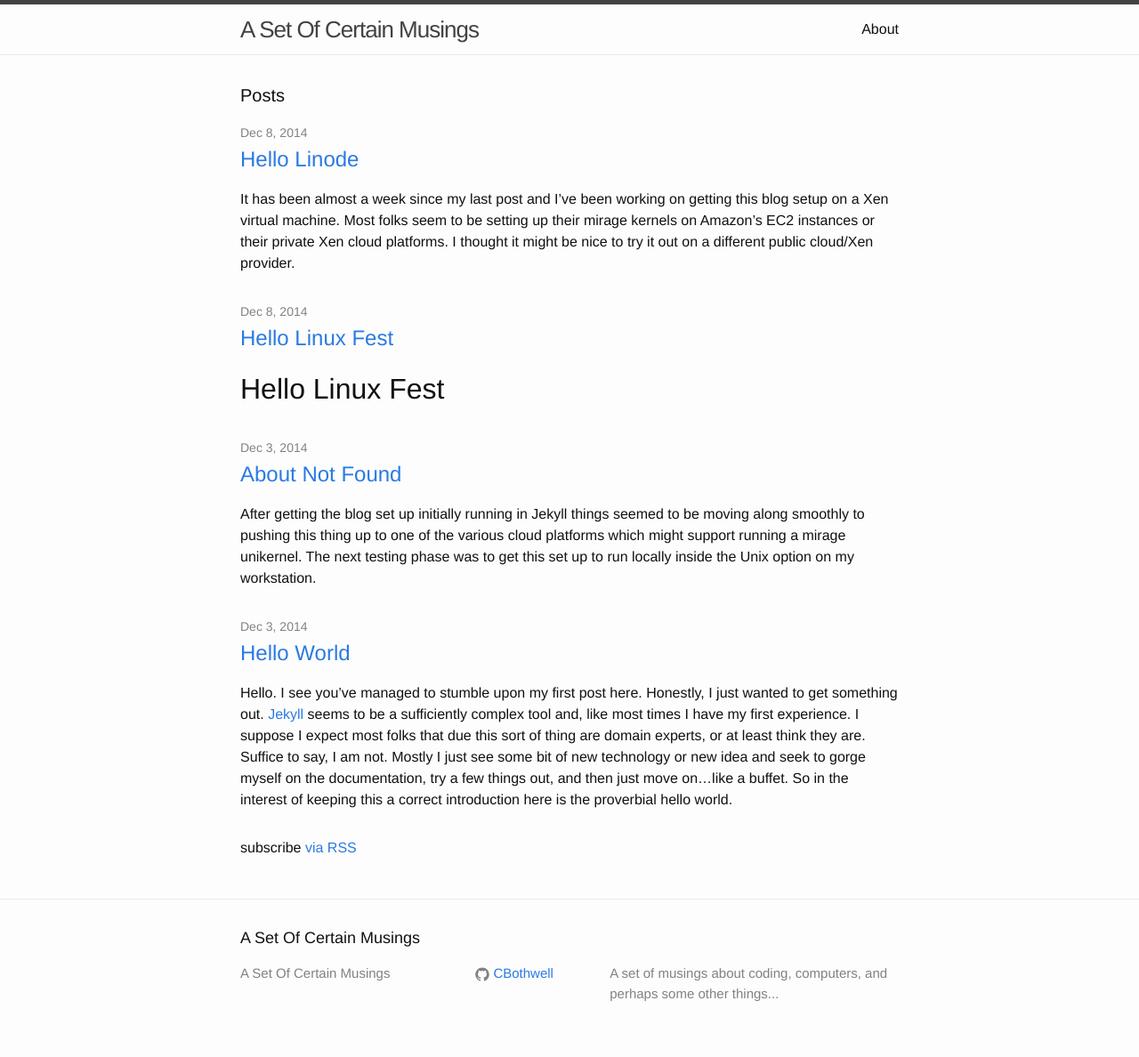
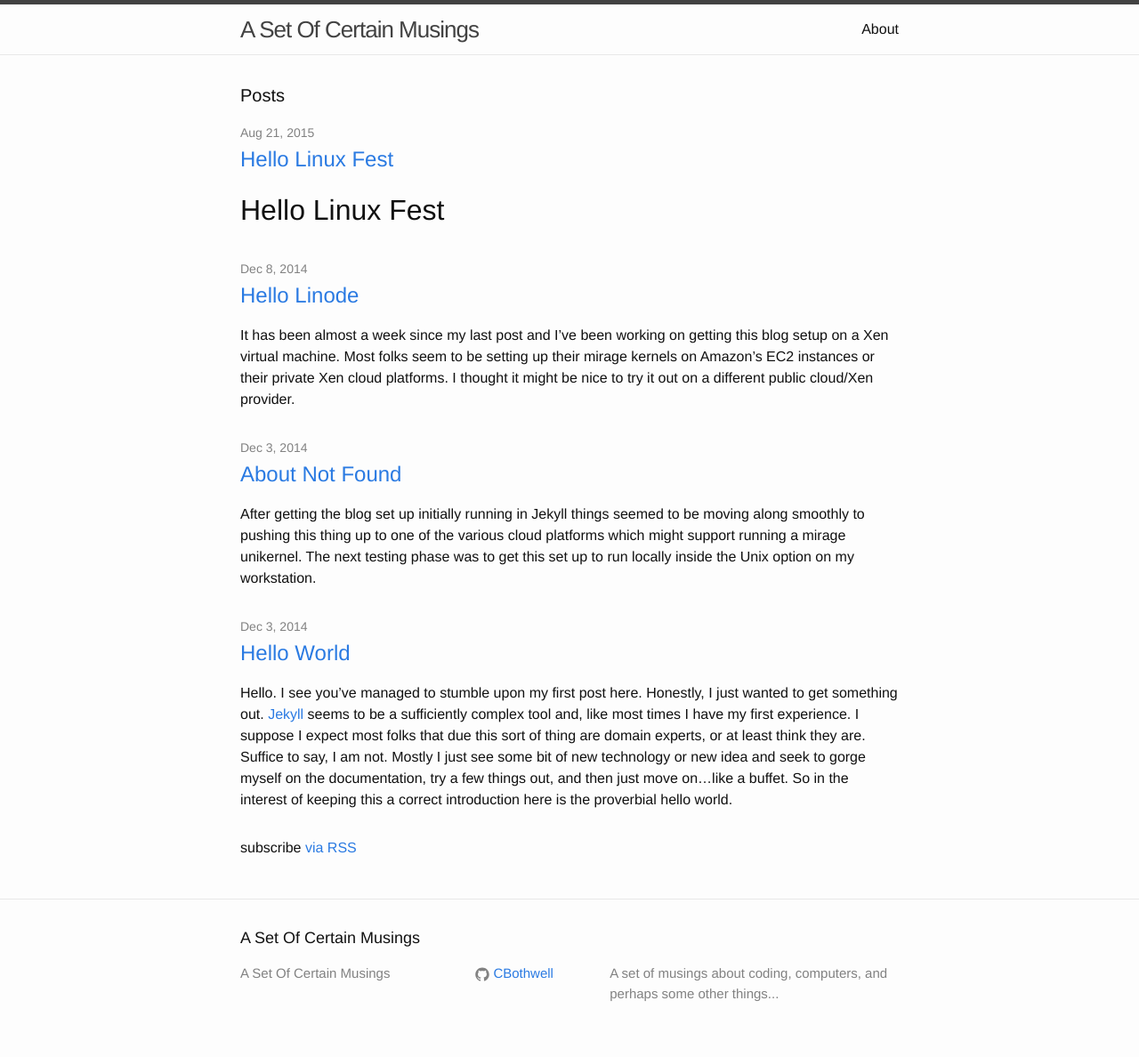
Before and after one commit to CBothwell/mirage-blog, a Jekyll site: the page built from blog-src/index.html, in a window 1280 px wide. Shown: the whole page at 89% size. Built offline with Jekyll 4.4.1, drawn with Linux system fonts in a browser that asks for light colours.

Commit message:
updated linux fest post

```diff
--- a/blog-src/_posts/2015-08-21-hello-linuxfest.markdown
+++ b/blog-src/_posts/2015-08-21-hello-linuxfest.markdown
@@ -1,7 +1,7 @@
 ---
 layout: post
 title: "Hello Linux Fest"
-date: 2014-12-08 11:08:00
+date: 2015-08-21 11:08:00
 categories: ocaml mirage linode linux fest
 ---
 # Hello Linux Fest
```
